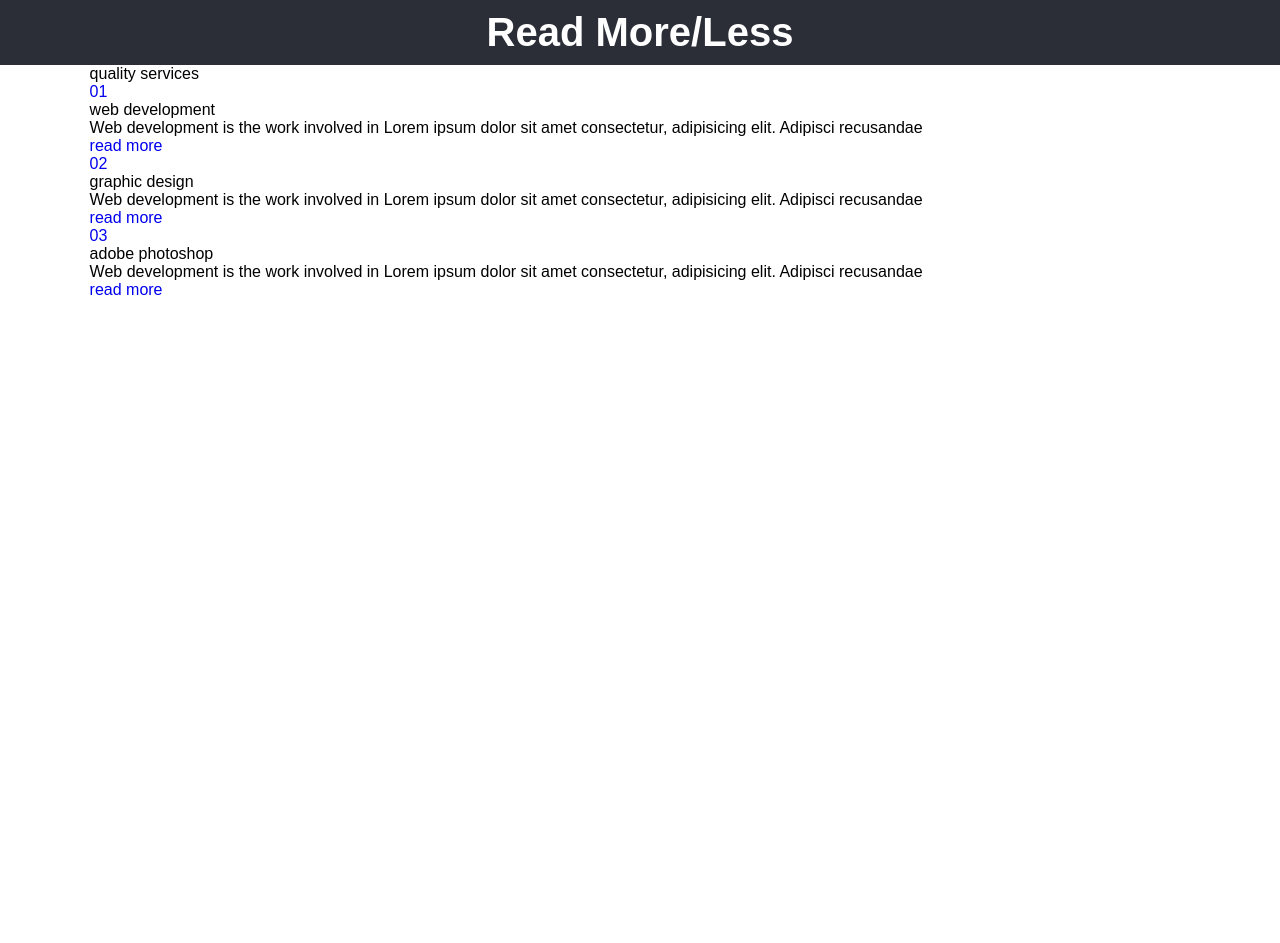
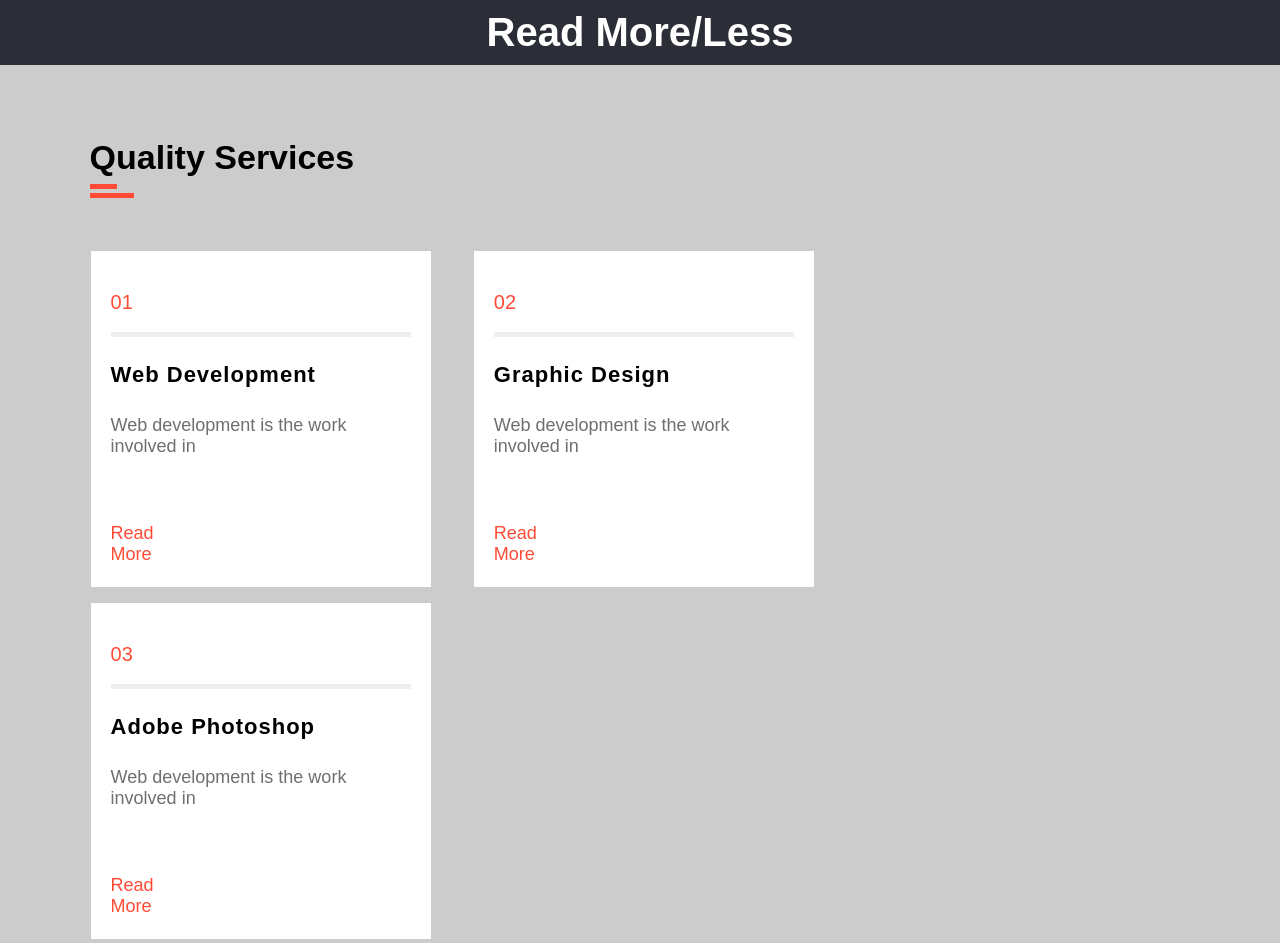
Before and after one commit to AniketShrirao/Read-More-Less-JS, a plain HTML site: page index.html in a window 1280 px wide. Before the commit the page ends 800 px from the top, so only its background shows below. Drawn offline with Linux system fonts and the light colour scheme.

Commit message:
css styling completed

```diff
--- a/assets/css/style.css
+++ b/assets/css/style.css
@@ -85,6 +85,7 @@ sub { bottom: -.25em; }
 body {
   box-sizing: border-box;
   font-family: sans-serif;
+  background: #ccc;
 }
 
 a {
@@ -103,6 +104,12 @@ li {
   width: 86%;
   margin: 0 auto;
 }
+
+:root {
+  --primary-color:#ff4b36;
+  --secondary-color:#6f6f6f;
+}
+
 /*=================================
   Header styling starts here
 =================================*/
@@ -126,35 +133,98 @@ header .wrapper {
   main styling starts here
 =================================*/
 
+h3 {
+  margin: 73px 0;
+  font-size: 34px;
+  font-weight: 700;
+  position: relative;
+  text-transform: capitalize;
+}
 
+ h3::before,
+ h3::after {
+  content: '';
+  height: 5px;
+  background: var(--primary-color);
+  position: absolute;
+}
 
+ h3::before {
+  width: 4%;
+  top: 140%;
+}
 
+ h3::after {
+  width: 2.5%;
+  top: 119%;
+  left: 0;
+}
 
+.services {
+  margin-bottom: 50px;
+  display: flex;
+  flex-wrap: wrap;
+}
 
+.service {
+  margin: 0 3.7% 14px 0;
+  padding: 20px;
+  padding-bottom: 22px;
+  background: #fff;
+  border: 1px solid #ccc;
+  flex-basis: 27.3%;
+  transition: all .4s ease;
+}
 
+.service:hover {
+  box-shadow: 10px 10px rgba(0,0,0,0.4);
+  transform: translateY(-5px);
+ }
+
+.services li:nth-child(3),
+.services li:nth-child(6) { margin: 0 0 14px 0;}
+
+.serve-head { border-bottom: 5px solid #efefef ;}
+
+.serve-head a {
+  padding: 20px 0 18px;
+  color: var(--primary-color);
+  font-size: 20px;
+}
+
+.serve-body {
+  display: flex;
+  flex-direction: column;
+}
+
+.serve-body h4 {
+  margin: 25px 0 27px;
+  font-size: 22px;
+  font-weight: 700;
+  text-transform: capitalize;
+  letter-spacing: 1px;
+}
+
+.serve-body p {
+  margin-bottom: 24px;
+  color: var(--secondary-color);
+  font-size: 18px;
+}
+
+.serve-body a {
+  width: 27%;
+  font-size: 18px;
+  color: var(--primary-color);
+  text-transform: capitalize;
+}
+
+.serve-body a:hover , .serve-head a:hover { color: #ccc; }
+
+.readMore {
+  opacity: 0;
+  transition: all 0.4s ease-in-out;
+}
 
 /*=================================
   main styling ends here
 =================================*/
-
-/*=================================
-  footer styling starts here
-=================================*/
-
-
-
-
-
-
-
- /*=================================
-  footer styling ends here
-=================================*/
-
-/*media query starts*/
-/*media query for 995px starts here*/
-@media only screen and (max-width: 995px) {
-
-
-
-}
```
